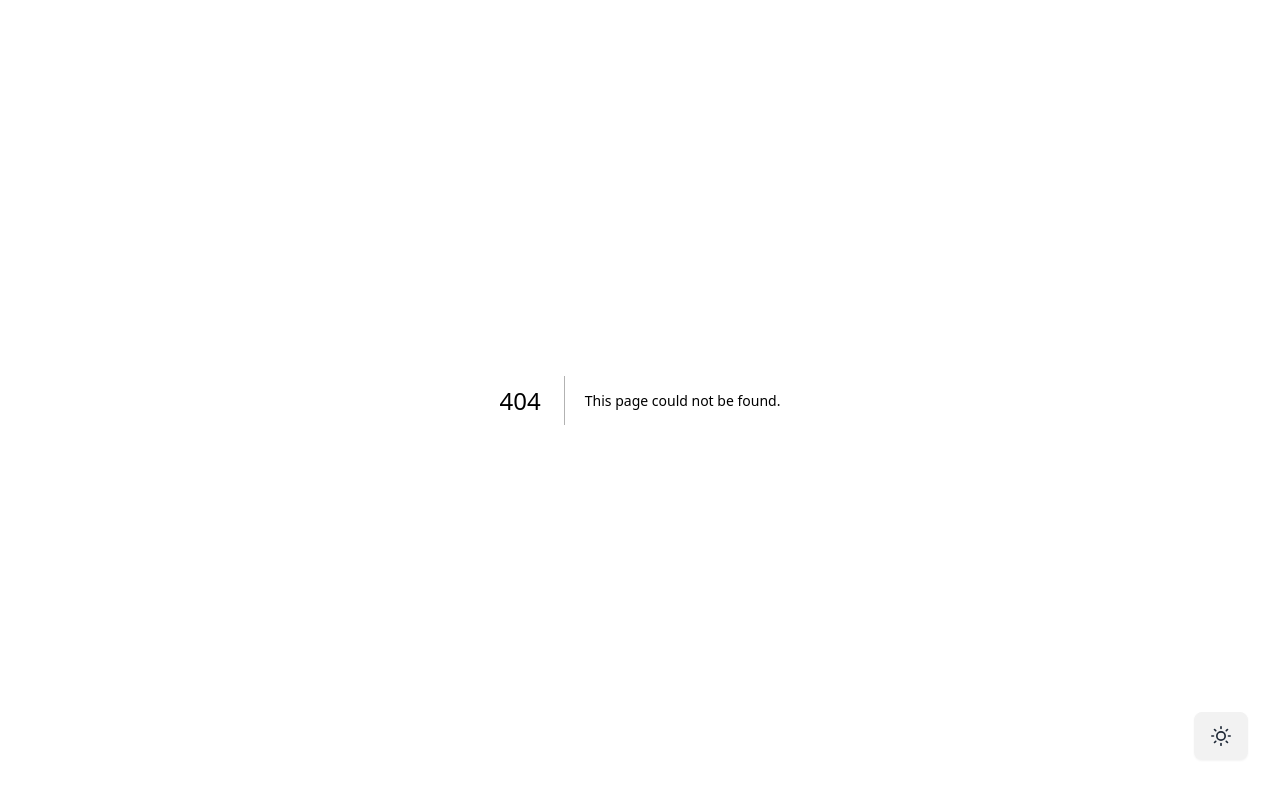
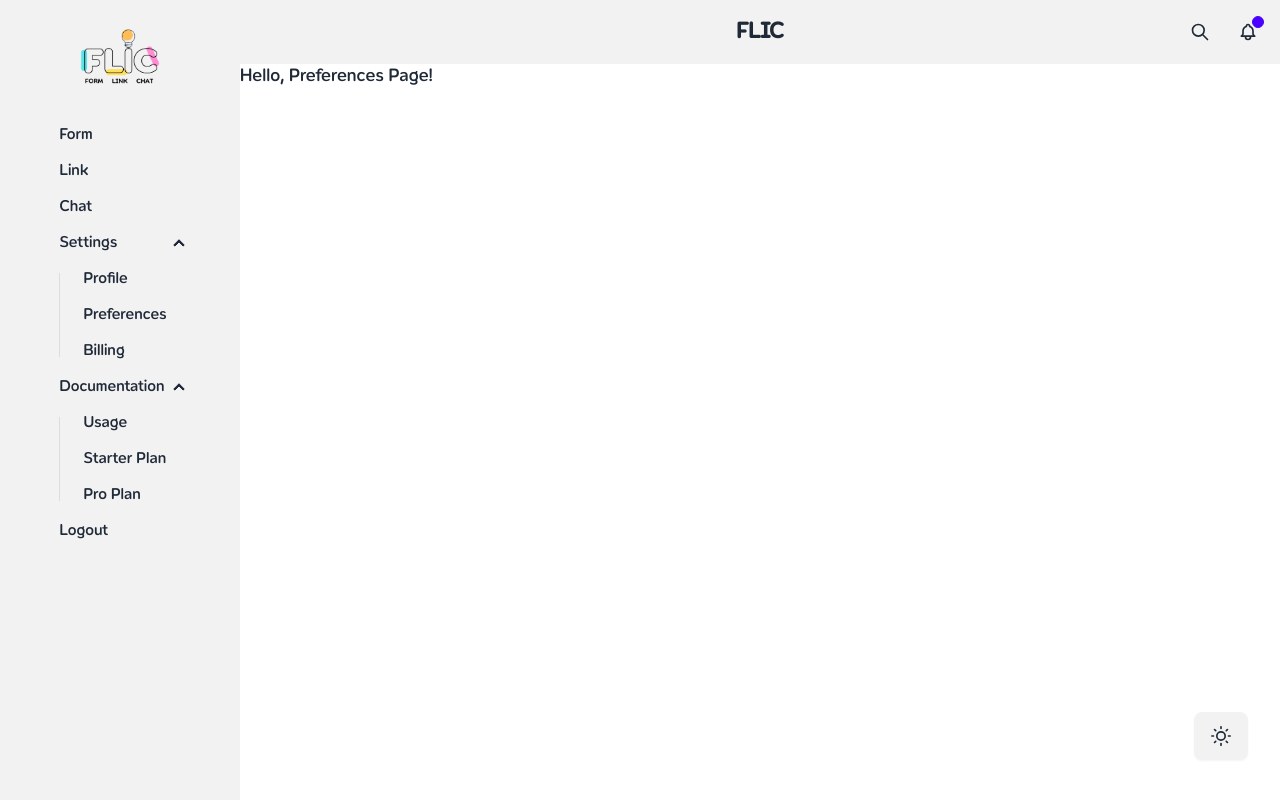
Before and after one commit to 0xvashishth/FLIC, a Next.js app in the folder client/: page /dashboard/settings/preferences in a window 1280 px wide. Before the commit this address had no page. Built offline with nearby package versions, Linux system fonts and the light colour scheme.

Commit message:
dashboard layout added

```diff
--- /dev/null
+++ b/client/app/dashboard/settings/billing/page.tsx
@@ -0,0 +1,4 @@
+// `app/dashboard/page.tsx` is the UI for the `/dashboard` URL
+export default function Page() {
+    return <h1>Hello, Billings Page!</h1>
+}
--- /dev/null
+++ b/client/app/dashboard/settings/layout.tsx
@@ -0,0 +1,19 @@
+"use client"
+
+import SwitchLogo from "@/app/components/clientUtils/SwitchLogo";
+import Link from "next/link";
+import { usePathname } from "next/navigation";
+
+export default function SettingsLayout({
+  children, // will be a page or nested layout
+}: {
+  children: React.ReactNode;
+}) {
+  const pathname = usePathname();
+
+  return (
+    <div>
+        {children}
+    </div>
+  );
+}
--- /dev/null
+++ b/client/app/dashboard/settings/page.tsx
@@ -0,0 +1,4 @@
+// `app/dashboard/page.tsx` is the UI for the `/dashboard` URL
+export default function Page() {
+    return <h1>Hello, Settings Page!</h1>
+}
--- /dev/null
+++ b/client/app/dashboard/settings/preferences/page.tsx
@@ -0,0 +1,4 @@
+// `app/dashboard/page.tsx` is the UI for the `/dashboard` URL
+export default function Page() {
+    return <h1>Hello, Preferences Page!</h1>
+}
--- /dev/null
+++ b/client/app/dashboard/settings/profile/page.tsx
@@ -0,0 +1,4 @@
+// `app/dashboard/page.tsx` is the UI for the `/dashboard` URL
+export default function Page() {
+    return <h1>Hello, Profile Page!</h1>
+}
```
